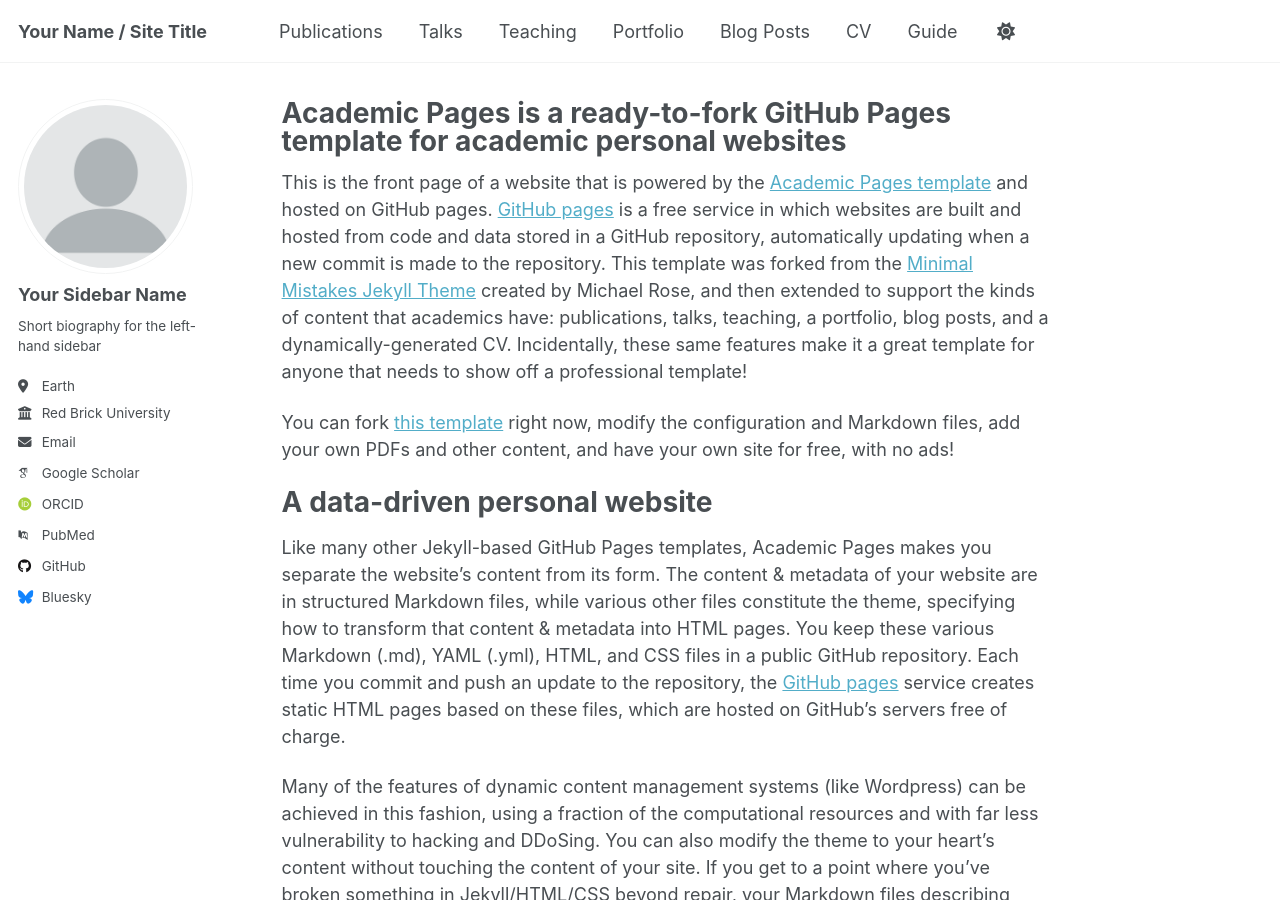
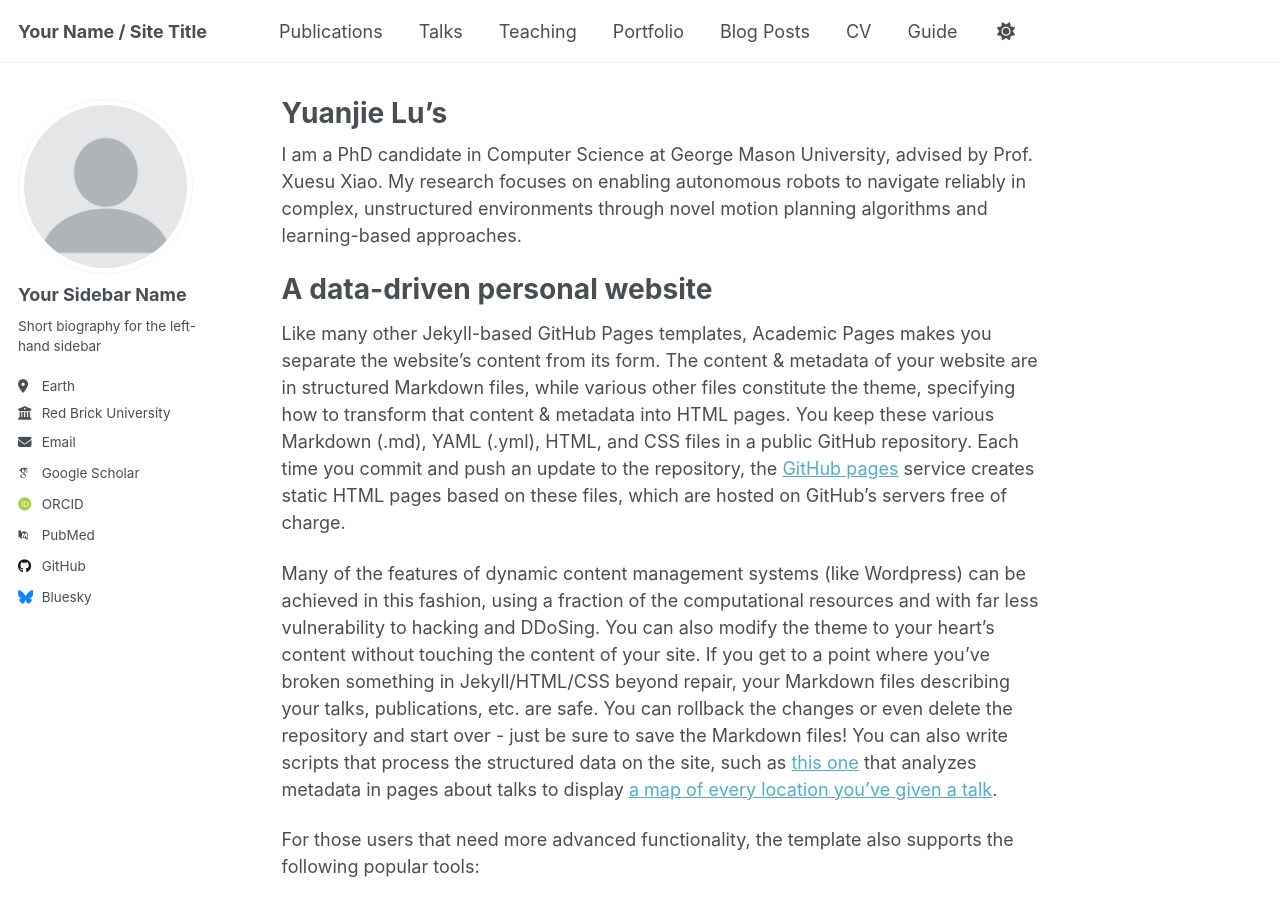
Before and after one commit to yuanjielu-64/yuanjielu-64.github.io, a Jekyll site: the page built from _pages/about.md, in a window 1280 px wide and 900 px high. Built offline with Jekyll 4.4.1, drawn with Linux system fonts in a browser that asks for light colours; some web fonts are replaced; a script that is not in the unit is left out.

Commit message:
Update about.md

```diff
--- a/_pages/about.md
+++ b/_pages/about.md
@@ -1,15 +1,15 @@
 ---
 permalink: /
-title: "Academic Pages is a ready-to-fork GitHub Pages template for academic personal websites"
+title: "Yuanjie Lu's "
 author_profile: true
 redirect_from:
   - /about/
   - /about.html
 ---
 
-This is the front page of a website that is powered by the [Academic Pages template](https://github.com/academicpages/academicpages.github.io) and hosted on GitHub pages. [GitHub pages](https://pages.github.com) is a free service in which websites are built and hosted from code and data stored in a GitHub repository, automatically updating when a new commit is made to the repository. This template was forked from the [Minimal Mistakes Jekyll Theme](https://mmistakes.github.io/minimal-mistakes/) created by Michael Rose, and then extended to support the kinds of content that academics have: publications, talks, teaching, a portfolio, blog posts, and a dynamically-generated CV. Incidentally, these same features make it a great template for anyone that needs to show off a professional template!
+I am a PhD candidate in Computer Science at George Mason University, advised by Prof. Xuesu Xiao. My research focuses on enabling autonomous robots to navigate reliably in complex, unstructured environments through novel motion planning algorithms and learning-based approaches.
 
- You can fork [this template](https://github.com/academicpages/academicpages.github.io) right now, modify the configuration and Markdown files, add your own PDFs and other content, and have your own site for free, with no ads!
+
 
 A data-driven personal website
 ======
```
